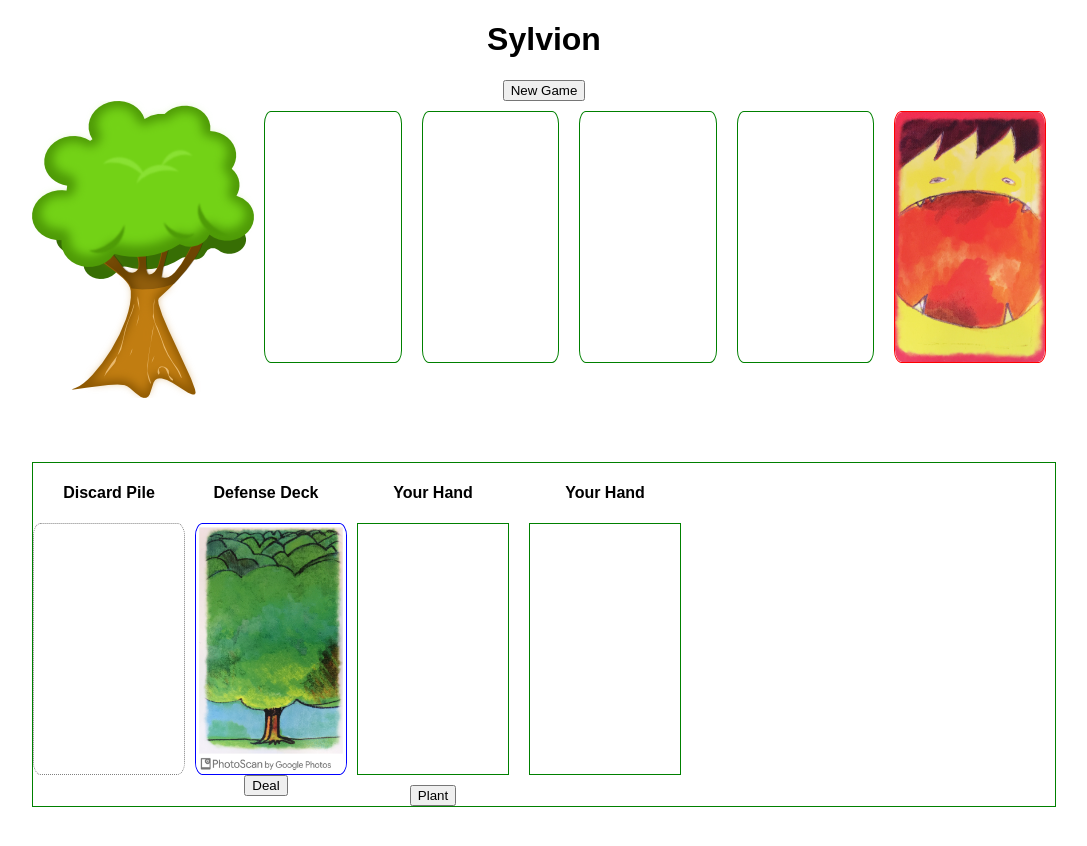
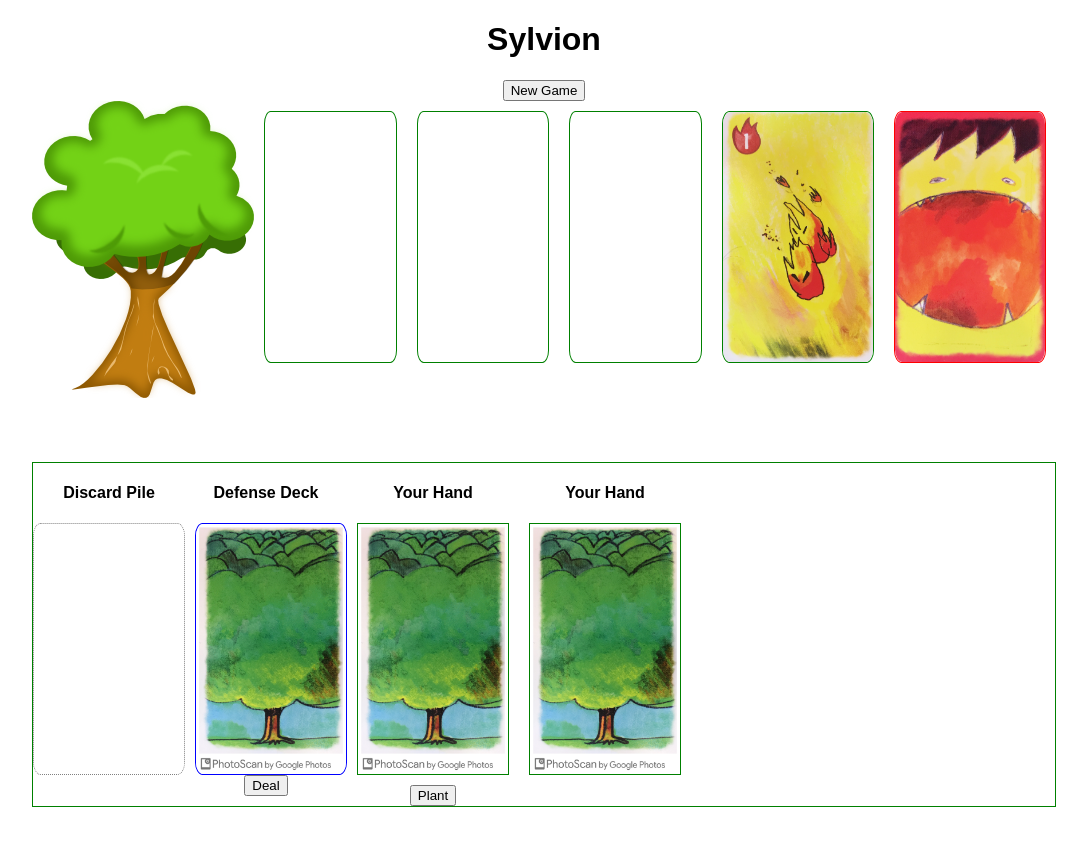
Before and after one commit to Smahima/sylvionHackathon, a React (Create React App) app: page / in a window 1280 px wide. Shown: the top 846 px of the page, without its empty margins (96-1183 px from the left). Built offline with nearby package versions, Linux system fonts and the light colour scheme.

Commit message:
alternative render

```diff
--- a/src/components/Board.js
+++ b/src/components/Board.js
@@ -2,44 +2,57 @@ import React, { Component } from 'react';
 import Tree from "../images/tree.jpg";
 import fireCard from "../images/fireCard.jpg";
 import FireDeck from '../models/deck.js';
+import fire from '../images/fire1.png';
+
 // import SylvanDeck from '../models/sylvanDeck.js';
-
 let fireDeckArray;
 let board = [];
 let cards;
+fireDeckArray = FireDeck.shuffleDeck();
+console.log("firedeck", fireDeckArray);
+
+
 
 
 function newGame(e) {
-  FireDeck.resetDeck()
-  fireDeckArray = FireDeck.shuffleDeck()
-  board[0] = fireDeckArray.shift()
-  console.log(fireDeckArray)
+  board.push(fireDeckArray[0]);
+  fireDeckArray.shift();
   console.log("board",board);
+  console.log("board",board[0].image);
 
-  console.log("map board", board);
-  // cards = board.map((card, index) => {
-  //         return (
-  //           <div key={index} >
-  //             <p> test</p>
-  //           </div>
-  //
-  //         )
-  //       })
+
+ cards = <p> {board[0].cardName}</p>
+ console.log("board[0].cardName", cards);
+  cards = board.map((card, index) => {
+          return (
+            <div key={index} >
+              <p> {card.cardName}</p>
+            </div>
+
+          )
+        })
 }
 
+
+console.log("outside",cards)
 export default class Board extends Component {
 
   render() {
+    cards = board.map((card, index) => {
+            return (
+              <div key={index} >
+                <p>{card.cardName}</p>
+              </div>
 
- const cards = board.power
+            )
+          })
+
+return (
+      <div className="App">
+        <h1> Sylvion </h1>
 
 
-    return (
-      <div className="App">
-        <h1> Sylvion </h1>
-        {cards}
-
-      <button type="submit" onClick={newGame}>New Game</button>
+        <button type="submit" onClick={newGame}>New Game</button>
 
 
         <div className="board">
@@ -51,7 +64,7 @@ export default class Board extends Component {
           <div className="card" id="slot3">
           </div>
           <div className="card" id="slot4">
-          {cards}
+          <img src={fire} alt="Fire Deck" height="250" width="150"/>
           </div>
           <div className= "fireCards">
           <img src={fireCard} alt="Fire Deck" height="250" width="150"/>
@@ -61,5 +74,5 @@ export default class Board extends Component {
 
       </div>
     );
-      }
+}
   }
--- a/src/components/Deal.js
+++ b/src/components/Deal.js
@@ -2,6 +2,9 @@ import React, { Component } from "react";
 import "../styles/App.css";
 import treeCard from "../images/treeCard.jpg";
 import Deck from "../models/deck.js"
+
+
+
 
 export default class Deal extends Component {
   render() {
@@ -25,12 +28,13 @@ export default class Deal extends Component {
             </div>
             <div className="playerHand">
             <h4 className="card-title">Your Hand</h4>
-            <div className="hand"> </div>
+            <div className="hand">
+            <img src={treeCard} alt="Fire Deck" height="250" width="150"/></div>
             <button className="plant">Plant</button>
             </div>
             <div className="playerHand">
             <h4 className="card-title">Your Hand</h4>
-            <div className="hand"> </div>
+            <div className="hand"> <img src={treeCard} alt="Fire Deck" height="250" width="150"/></div>
 
             </div>
 
```
Also changed, not shown: src/models/test.js (added, +31 -0 lines).
